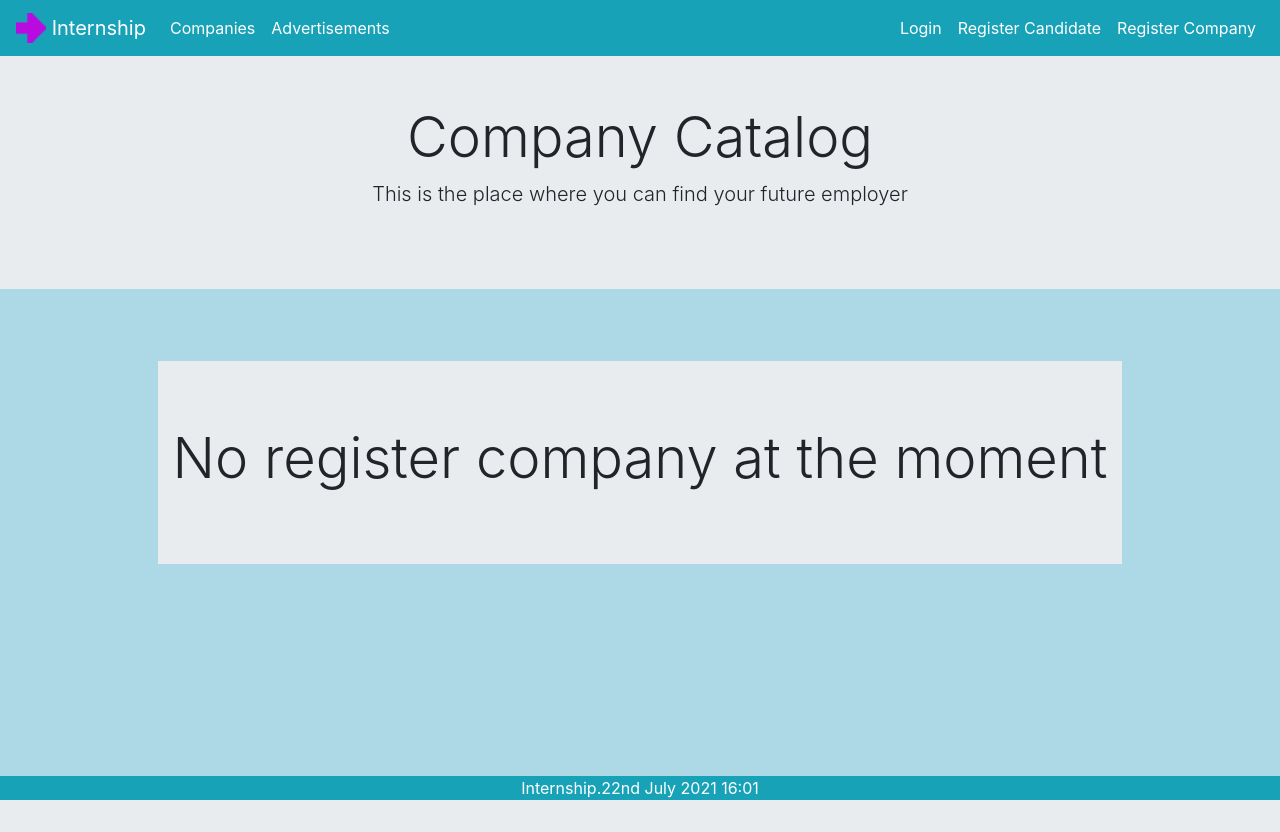
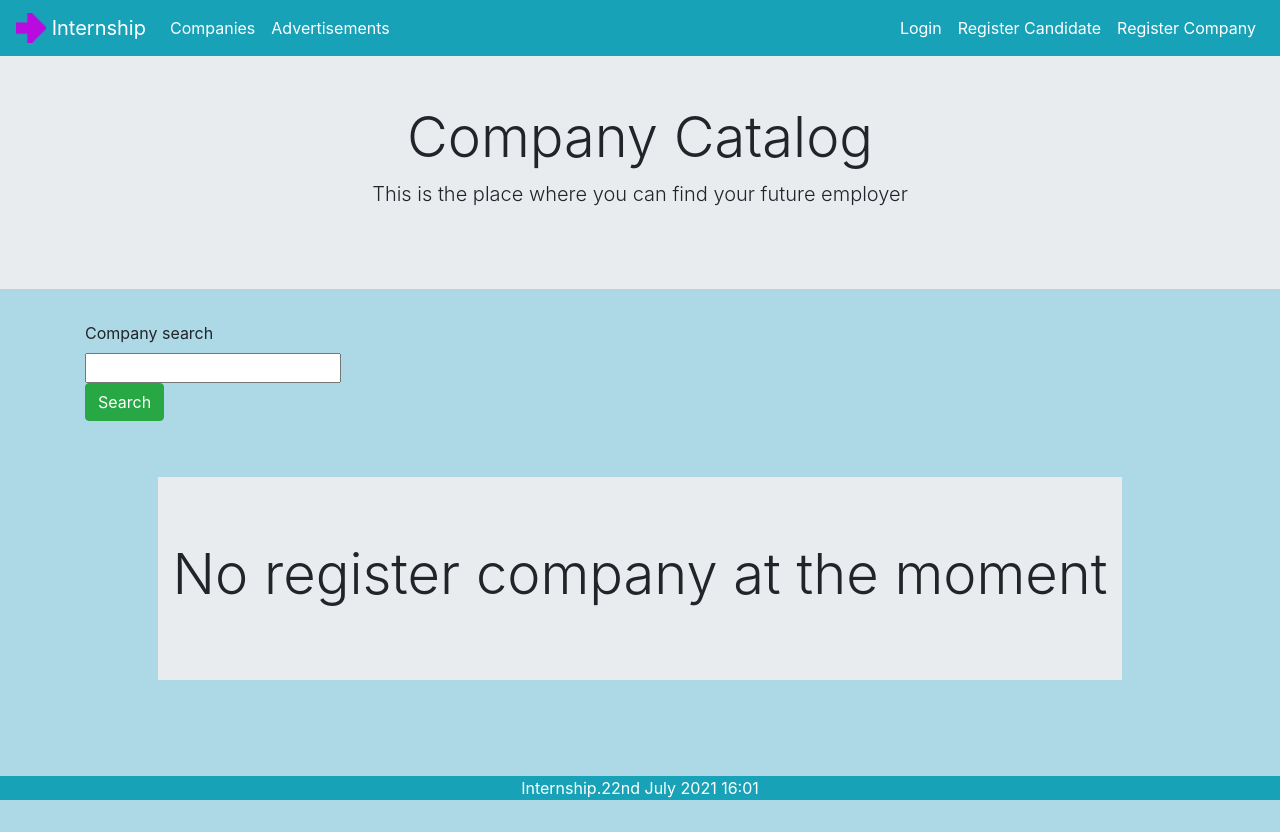
Before and after one commit to StefanDimitrovDimitrov/Internship, a Django app: page /companies/ in a window 1280 px wide. Before the commit the page ends 800 px from the top, so only its background shows below. Run offline with Django 3.2, Linux system fonts and the light colour scheme; some libraries are stand-ins or nearby versions.

Commit message:
Company Search

```diff
--- a/Internship/internship_app/forms.py
+++ b/Internship/internship_app/forms.py
@@ -6,16 +6,15 @@ from Internship.choices.choices import CITY_CHOICES, FIELD_CHOICES, DURATION_CHO
 from Internship.internship_app.models import Internship_ad, AppliedTracking
 from Internship.internship_profiles.models import CandidateProfile, CompanyProfile
 
-
 class AdForm(forms.ModelForm):
     class Meta:
         model = Internship_ad
         fields = '__all__'
         widgets = {
-             'description': SummernoteWidget(),
-            #'description': SummernoteInplaceWidget(),
+            'description': SummernoteWidget(),
+            # 'description': SummernoteInplaceWidget(),
         }
-        exclude = ('user', 'company_owner', 'is_active', 'applied_candidates','created_at','modified_at')
+        exclude = ('user', 'company_owner', 'is_active', 'applied_candidates', 'created_at', 'modified_at')
 
 
 class ApplyForm(forms.ModelForm):
@@ -31,6 +30,5 @@ class SortForm(forms.Form):
     employment_type = forms.ChoiceField(choices=EMPLOYMENT_TYPE)
 
 
-
 class SearchForm(forms.Form):
-    text = forms.CharField(max_length=15,required=False)
+    Company_search = forms.CharField(max_length=15, required=False)
--- /dev/null
+++ b/Internship/internship_app/templatetags/search_company.py
@@ -0,0 +1,33 @@
+from django.contrib.postgres.search import SearchVector
+from django.template import Library
+
+from Internship.internship_app.forms import SortForm, SearchForm
+from Internship.internship_app.models import Internship_ad
+from itertools import chain
+
+from Internship.internship_profiles.models import CompanyProfile
+
+register = Library()
+
+
+@register.inclusion_tag('tags/search_company.html', takes_context=True, )
+def search_company(context):
+    params = extract_filter_values(context.request.GET)
+
+    company = CompanyProfile.objects.filter(
+        is_complete=True).filter(
+        company_name__icontains=params['text']
+    )
+
+    return {
+        'companies': company,
+        'search_form': SearchForm(initial=params)
+    }
+
+
+def extract_filter_values(params):
+    text = params['text'] if 'text' in params else ''
+
+    return {
+        'text': text
+    }
--- a/Internship/internship_app/templatetags/sort_ads.py
+++ b/Internship/internship_app/templatetags/sort_ads.py
@@ -7,7 +7,8 @@ from itertools import chain
 
 register = Library()
 
-@register.inclusion_tag('tags/sort_ads.html', takes_context=True,)
+
+@register.inclusion_tag('tags/sort_ads.html', takes_context=True, )
 def sort_ads(context):
     params = extract_filter_values(context.request.GET)
 
@@ -17,6 +18,7 @@ def sort_ads(context):
         duration__icontains=params['duration'],
         employment_type__icontains=params['employment_type'],
         title__icontains=params['text']
+
     )
     ads_list2 = Internship_ad.objects.filter(
         city__icontains=params['city'],
@@ -26,9 +28,7 @@ def sort_ads(context):
         company_owner__company_name__icontains=params['text']
     )
 
-
     ads = set(chain(ads_list1, ads_list2))
-
 
     return {
         'ads': ads,
--- a/Internship/internship_app/views.py
+++ b/Internship/internship_app/views.py
@@ -15,28 +15,6 @@ from Internship.internship_profiles.models import CompanyProfile, CandidateProfi
 from django.contrib import messages
 
 
-# def home(request):
-#     return render(request, 'shared/base.html', )
-# class Home(SingleObjectMixin, ListView):
-#     model = Internship_ad
-#     template_name = 'shared/base.html'
-#
-#     object = None
-#
-#     paginate_by = 3
-#
-#     def get(self, request, *args, **kwargs):
-#         self.object = self.get_object(queryset=Internship_ad.objects.all())
-#         return super().get(request, *args, **kwargs)
-#
-#     def get_context_data(self, **kwargs):
-#         context = super().get_context_data(**kwargs)
-#         context['source'] = self.object
-#         return context
-#
-#     def get_queryset(self):
-#         return self.object.ads_set.all()
-
 class Home(ListView):
     model = Internship_ad
     template_name = 'shared/base.html'
@@ -51,7 +29,7 @@ def catalog_companies(request):
         'companies': companies
     }
 
-    return render(request, 'internship/catalog_companies.html', context)
+    return render(request, 'internship/catalog_companies.html')
 
 
 def catalog_ad(request):
--- a/templates/internship/catalog_companies.html
+++ b/templates/internship/catalog_companies.html
@@ -1,5 +1,7 @@
 {% extends 'shared/base.html' %}
+{% load search_company %}
 {% load static %}
+
 
 {% block content %}
     <div class="jumbotron jumbotron-fluid">
@@ -10,73 +12,9 @@
     </div>
 
 
-        <div class="container">
 
-            <div class="row">
-                {% if companies %}
-                    {% for company in companies %}
-                        <div class="col-md-4">
-                            <div class="card mb-4 box-shadow">
 
-                                <div class="card-body">
+{% search_company %}
 
-                                    <h3 class="text-center">{{ company.company_name }}</h3>
-
-                                    <ul>
-                                        <li>
-                                            <img src="{% static 'img/email.png' %}" width="30" height="30"
-                                                 alt="brand img"><span> <b>Email: {{ company.email }}</b></span>
-                                        </li>
-                                        <br>
-                                        <li>
-                                            <img src="{% static 'img/paddress.png' %}" width="30" height="30"
-                                                 alt="brand img"><span>Address: <b>{{ company.company_address }}</b></span>
-                                        </li>
-                                        <br>
-                                        <li>
-                                            <img src="{% static 'img/webaddress.png' %}" width="30" height="30"
-                                                 alt="brand img"><span>Website: <b>{{ company.company_website }}</b></span>
-                                        </li>
-                                        <br>
-                                        <li>
-                                            <img src="{% static 'img/phone.png' %}" width="30" height="30"
-                                                 alt="brand img"><span>Phone: <b>Phone: {{ company.phone }}</b></span>
-                                        </li>
-                                        <br>
-                                        <li>
-                                            <img src="{% static 'img/duration.png' %}" width="30" height="30"
-                                                 alt="brand img"><span>Active_Ads: <b>24</b></span>
-
-                                        </li>
-                                        <br>
-
-                                        <br>
-                                        <li>
-                                            <p><a class="btn btn-secondary btn-primary"
-                                                  href="{% url 'company profile' company.user_id %}"
-                                                  role="button">View more »</a></p>
-                                        </li>
-
-                                    </ul>
-                                </div>
-                            </div>
-                        </div>
-
-                    {% endfor %}
-
-                {% else %}
-                    <hr>
-                    <div class="jumbotron jumbotron-fluid">
-                        <div class="container">
-                            <h1 class="display-4 text-center">No register company at the moment</h1>
-                        </div>
-                    </div>
-                    <hr>
-
-                {% endif %}
-
-            </div>
-        </div>
-    </div>
 
 {% endblock %}
--- a/templates/shared/header.html
+++ b/templates/shared/header.html
@@ -1,5 +1,7 @@
 {% load static %}
 {% load profile_complete_notification %}
+
+
 <header>
     <nav class="navbar fixed-top navbar-expand-lg navbar-dark bg-info">
         <a class="navbar-brand" href="{% url 'home' %}">
--- a/templates/tags/profile_complete_notification.html
+++ b/templates/tags/profile_complete_notification.html
@@ -2,14 +2,12 @@
 
     {% if not is_complete %}
         <a id="candidate-color" class="nav-link complete-profile" href="{% url 'edit candidate profile' user_id %}">Complete your profile</a>
-        {% else %}
     {% endif %}
 
 {% else %}
 
     {% if not is_complete %}
         <a id="company-color" class="nav-link" href="{% url 'edit company profile' user_id %}">Complete your profile</a>
-    {% else %}
     {% endif %}
 
 {% endif %}
--- /dev/null
+++ b/templates/tags/search_company.html
@@ -0,0 +1,80 @@
+
+{% load crispy_forms_filters %}
+{% load static %}
+<div class="container">
+    <form class="uniForm" method='GET' action="{% url 'catalog companies' %}">
+        <div class="form-group">
+
+            {{ search_form|crispy }}
+            {% csrf_token %}
+            <button class="btn btn-success">Search</button>
+        </div>
+    </form>
+</div>
+        <div class="container">
+           <div class="row">
+                {% if companies %}
+                    {% for company in companies %}
+                        <div class="col-md-4">
+                            <div class="card mb-4 box-shadow">
+
+                                <div class="card-body">
+
+                                    <h3 class="text-center">{{ company.company_name }}</h3>
+
+                                    <ul>
+                                        <li>
+                                            <img src="{% static 'img/email.png' %}" width="30" height="30"
+                                                 alt="brand img"><span> <b>Email: {{ company.email }}</b></span>
+                                        </li>
+                                        <br>
+                                        <li>
+                                            <img src="{% static 'img/paddress.png' %}" width="30" height="30"
+                                                 alt="brand img"><span>Address: <b>{{ company.company_address }}</b></span>
+                                        </li>
+                                        <br>
+                                        <li>
+                                            <img src="{% static 'img/webaddress.png' %}" width="30" height="30"
+                                                 alt="brand img"><span>Website: <b>{{ company.company_website }}</b></span>
+                                        </li>
+                                        <br>
+                                        <li>
+                                            <img src="{% static 'img/phone.png' %}" width="30" height="30"
+                                                 alt="brand img"><span>Phone: <b>Phone: {{ company.phone }}</b></span>
+                                        </li>
+                                        <br>
+                                        <li>
+                                            <img src="{% static 'img/duration.png' %}" width="30" height="30"
+                                                 alt="brand img"><span>Active_Ads: <b>24</b></span>
+
+                                        </li>
+                                        <br>
+
+                                        <br>
+                                        <li>
+                                            <p><a class="btn btn-secondary btn-primary"
+                                                  href="{% url 'company profile' company.user_id %}"
+                                                  role="button">View more »</a></p>
+                                        </li>
+
+                                    </ul>
+                                </div>
+                            </div>
+                        </div>
+
+                    {% endfor %}
+
+                {% else %}
+                    <hr>
+                    <div class="jumbotron jumbotron-fluid">
+                        <div class="container">
+                            <h1 class="display-4 text-center">No register company at the moment</h1>
+                        </div>
+                    </div>
+                    <hr>
+
+                {% endif %}
+
+            </div>
+        </div>
+    </div>
```
Also changed, not shown: media/InitialProfilePics/pic.png (added), media/company/465768_10150651670496868_2005563894_o_VJwsdBY.jpg (added), media/company/Tesla_V8SYLFT.jpg (added), media/intern_profile/cv1_0eB0Nef.png (added), media/intern_profile/cv2_JlYf4LY.png (added), 4 other files.
